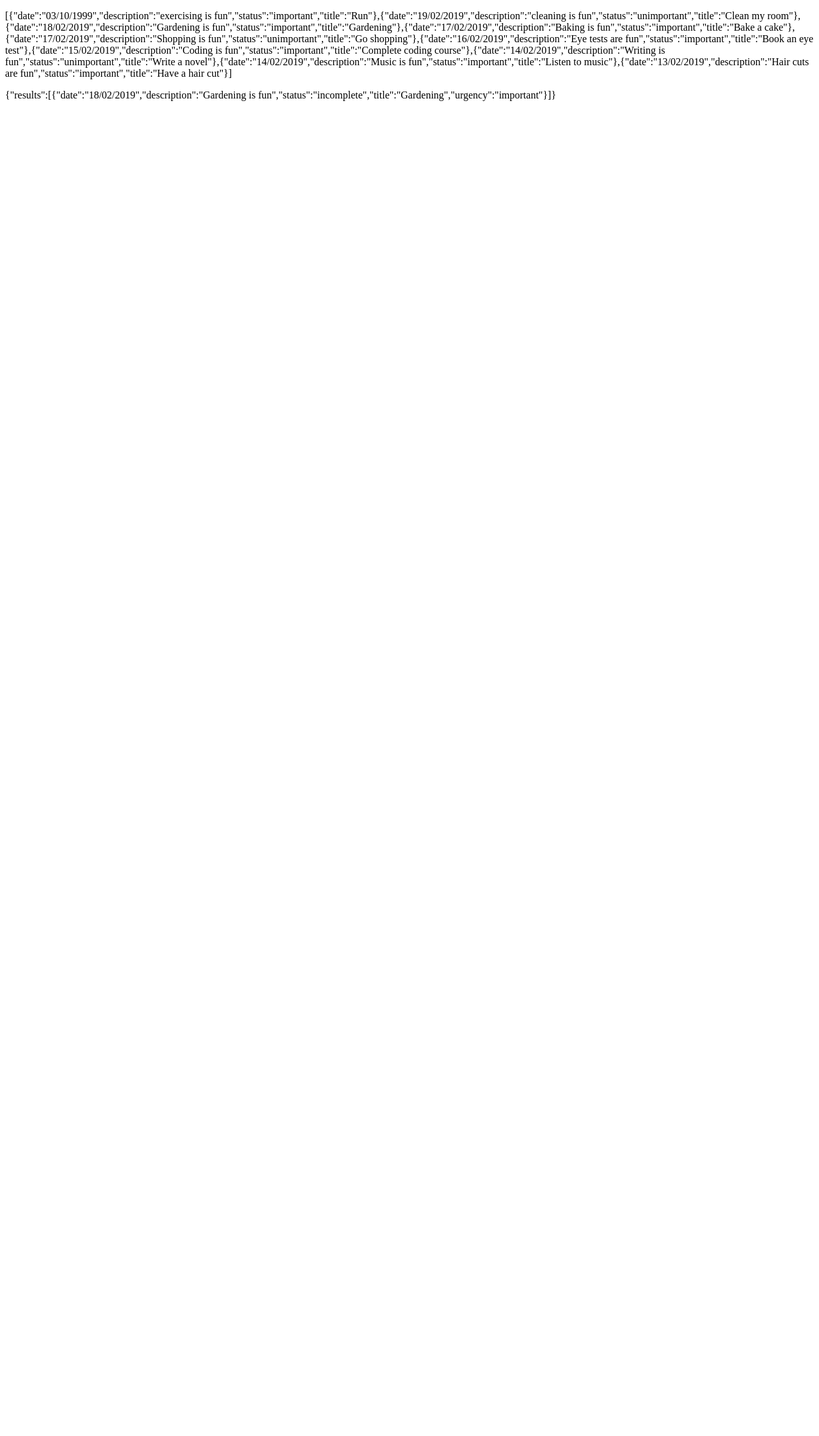
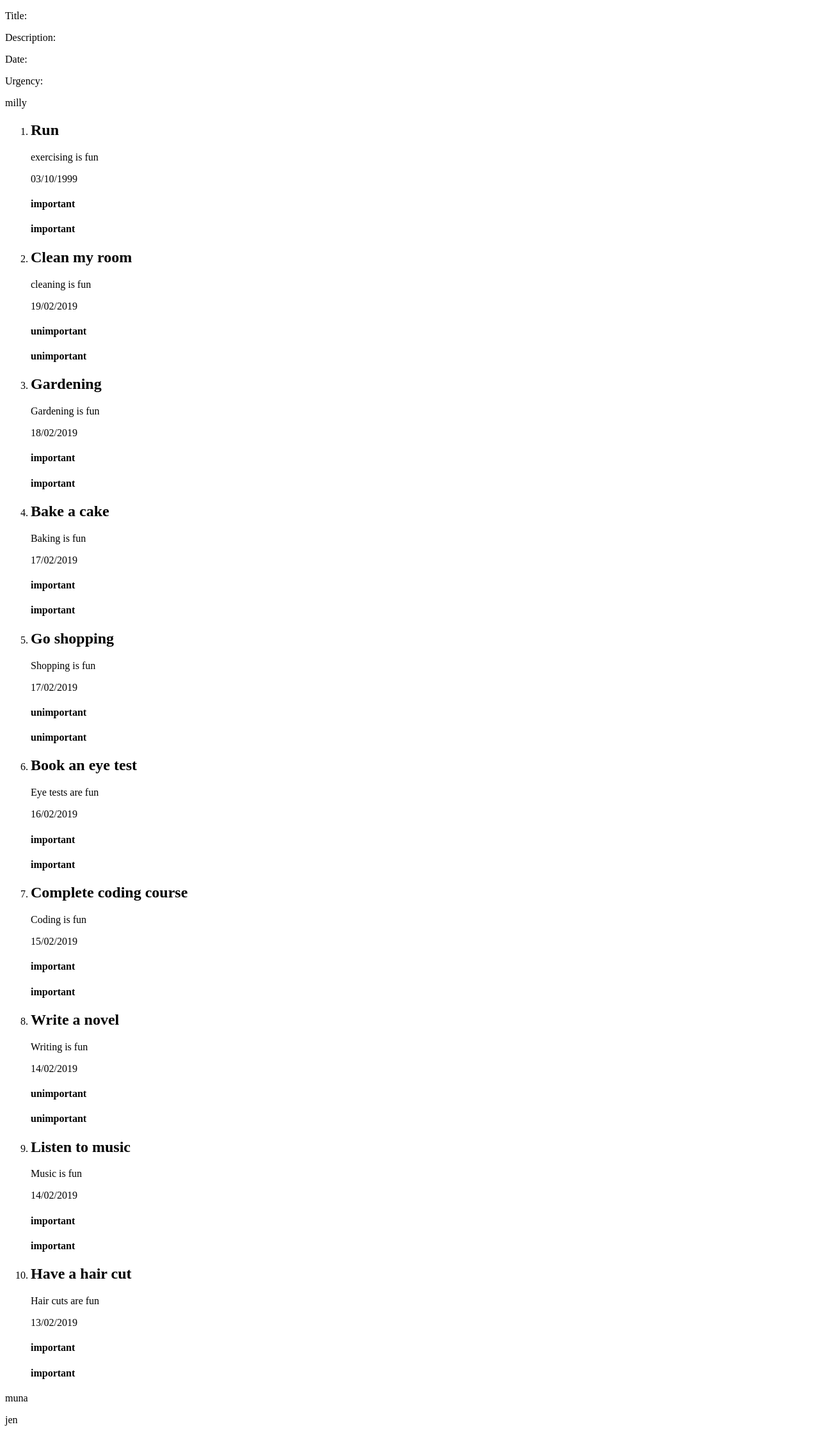
Before and after one commit to jenniferopal/jammm_taskapp, a Flask app: page / in a window 1280 px wide. Shown: the whole page at 64% size. Before the commit the page ends 158 px from the top, so only its background shows below. Run offline with Flask 2, Linux system fonts and the light colour scheme; data comes from the database, SQL or seed files in the repository.

Commit message:
javascript for tasks

```diff
--- a/app.py
+++ b/app.py
@@ -9,10 +9,6 @@ from flask import Flask, jsonify,request,render_template
 from engine import *
 app=Flask(__name__)
 
-dummy=[{"id":"1", "title":"lunch", "date": "15/03/2019","description":"to have something healthy for lunch", "status":"not done", "urgency":"not urgent"},
-         {"id":"2", "title":"breakfast","date": "15/04/2019", "description":"to have cake at breakfast", "status":"not done", "urgency":"not urgent"},
-         {"id":"3", "title":"dinner","date": "01/03/2019", "description":"to have wine for dinner", "status":"not done", "urgency":"urgent"}
-         ]
 
 
 @app.route("/")
--- a/engine.py
+++ b/engine.py
@@ -42,14 +42,14 @@ def get_cursor_one(environment):
 def get_information_for_tasks(environment):
     cursor,connection=get_cursor_one(environment)
 
-    cursor.execute("SELECT title, date, description,urgency,status FROM tasks")
+    cursor.execute("SELECT id, title, date, description,urgency,status FROM tasks")
     rows = cursor.fetchall()
 #    print(rows)
     results=[]
     result={}
     for row in rows:
-        result={"title":row[0],"date":row[1],"description":row[2],"status":row[3]}
-#        print(result)
+        result={"id":row[0],"title":row[1],"date":row[2],"description":row[3],"urgency":row[4],"status":row[4]}
+#        print(result5
         results.append(result)
 
 #    print(results)
@@ -77,13 +77,13 @@ def get_cursor():
 def get_task_from_database_and_display(id):
     cursor,connection=get_cursor()
 
-    cursor.execute("SELECT title, date, description,urgency,status FROM tasks WHERE id=?", (id,))
+    cursor.execute("SELECT id,title, date, description,urgency,status FROM tasks WHERE id=?", (id,))
     rows = cursor.fetchall()
 #    print(rows)
     results=[]
     result={}
     for row in rows:
-        result={"title":row[0],"date":row[1],"description":row[2],"urgency":row[3],"status":row[4]}
+        result={"id":row[0],"title":row[1],"date":row[2],"description":row[3],"urgency":row[4],"status":row[5]}
 #        print(result)
         results.append(result)
 
--- a/static/js/js.js
+++ b/static/js/js.js
@@ -3,19 +3,27 @@ fetch('/all')
   .then(data => {
     // var a=data
 
-      // console.log(data);
-      // console.log(data["results"])
-    var hello=JSON.stringify(data);
-    var mari=data["results"]
-    var muna=JSON.stringify(mari);
-    var milly=mari[0]
-    // console.log(milly);
-    var jen=JSON.stringify(milly);
-    // var beta=data.results;
-    // var muna= hello[198]
 
-    document.getElementById("milly").innerHTML = muna;
-    // document.getElementById("milly").innerHTML = hello;
+    var results=data["results"]
+    // console.log("1. results", results)
+
+    results_to_display = []
+    for(var k in results) {
+      var current = []
+      current.push('<li id="' + results[k]['id'] + '">')
+      current.push('<h2>' + results[k]['title'] + '</h2>')
+        current.push('<p>' + results[k]['description'] + '</p>')
+        current.push('<p class="date">' + results[k]['date'] + '</p>')
+        current.push('<h4>' + results[k]['status'] + '</h4>')
+        current.push('<h4>' + results[k]['urgency'] + '</h4>')
+        current.push('</li>')
+      results_to_display.push(current.join(""))
+
+      console.log("2. ", results[k])
+      // console.log("3. ", current)
+
+    }
+    document.getElementById("results").innerHTML = results_to_display.join("");
 
 
   })
@@ -24,27 +32,18 @@ fetch('/all')
   });
 
 
-fetch("/task")
-  .then(response => response.json())
-  .then(datta => {
-    // var a=data
-
-      console.log(datta);
-      // console.log(data["results"])
-    var joke=JSON.stringify(datta);
-    // var mari=data["results"]
-    // var muna=JSON.stringify(mari);
-    // var milly=mari[0]
-    // console.log(milly);
-    // var jen=JSON.stringify(milly);
-    // var beta=data.results;
-    // var muna= hello[198]
-
-    document.getElementById("muna").innerHTML = joke;
-    // document.getElementById("milly").innerHTML = hello;
-
-
-  })
-  .catch(err => {
-      console.error('An error ocurred', err);
-  });
+// fetch("/task")
+//   .then(response => response.json())
+//   .then(datta => {
+//     // var a=data
+//
+//       console.log(datta);
+//       // console.log(data["results"])
+//     var joke=JSON.stringify(datta);
+//
+//     document.getElementById("muna").innerHTML = joke;
+//
+//   })
+//   .catch(err => {
+//       console.error('An error ocurred', err);
+//   });
--- a/templates/index.html
+++ b/templates/index.html
@@ -15,14 +15,42 @@
 </head>
 
 <body>
-<p id="milly">
-  kauhdkasfh
+  <section>
+
+  <p>
+    Title:
+  </p>
+  <p>
+    Description:
+  </p>
+  <p>
+    Date:
+  </p>
+  <p>
+    Urgency:
+  </p>
+  </section>
+  <p>
+    milly
+  </p>
+<div>
+  <ol id="results">
+
+  </ol>
+</div>
+<p>
+  muna
 </p>
-
 <p id="muna">
 
 </p>
 
+<p>
+  jen
+</p>
+<p id="jen">
+
+</p>
 
 
 
```
